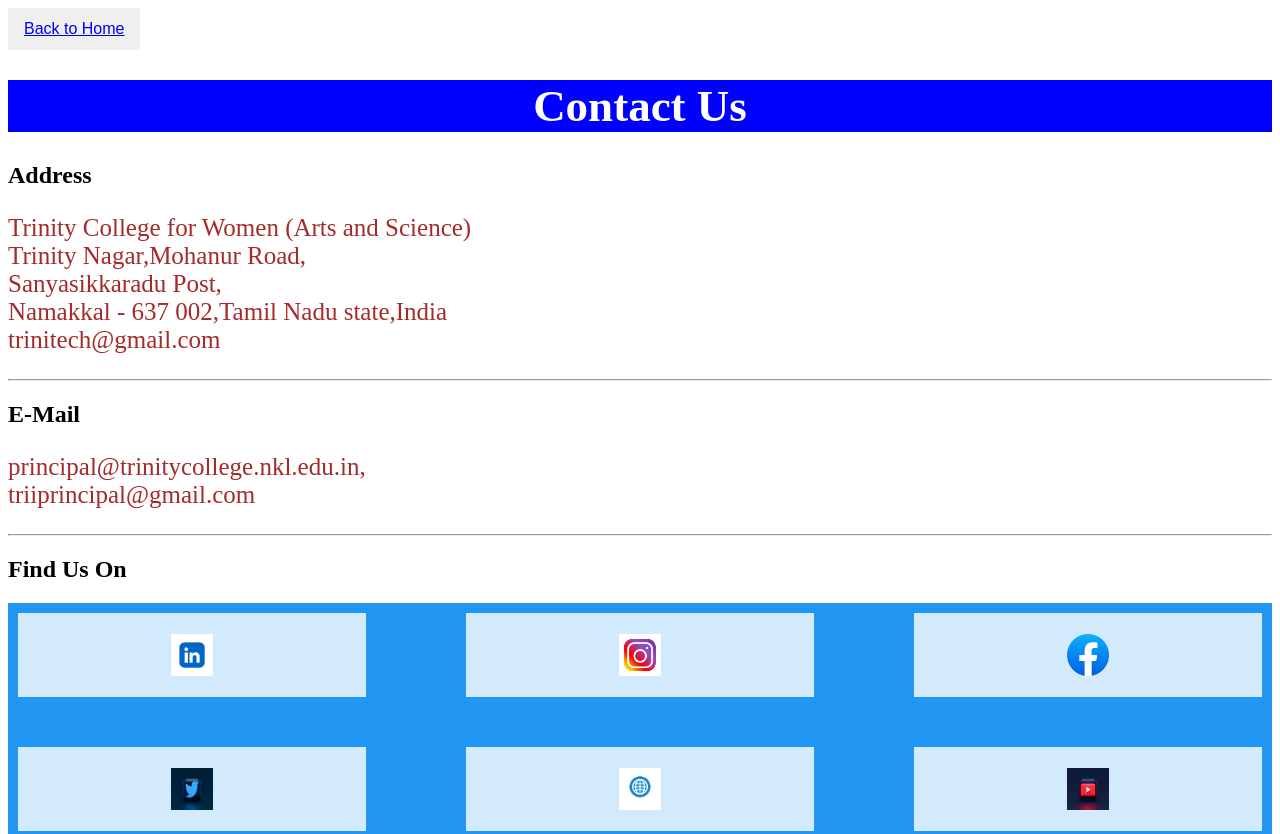
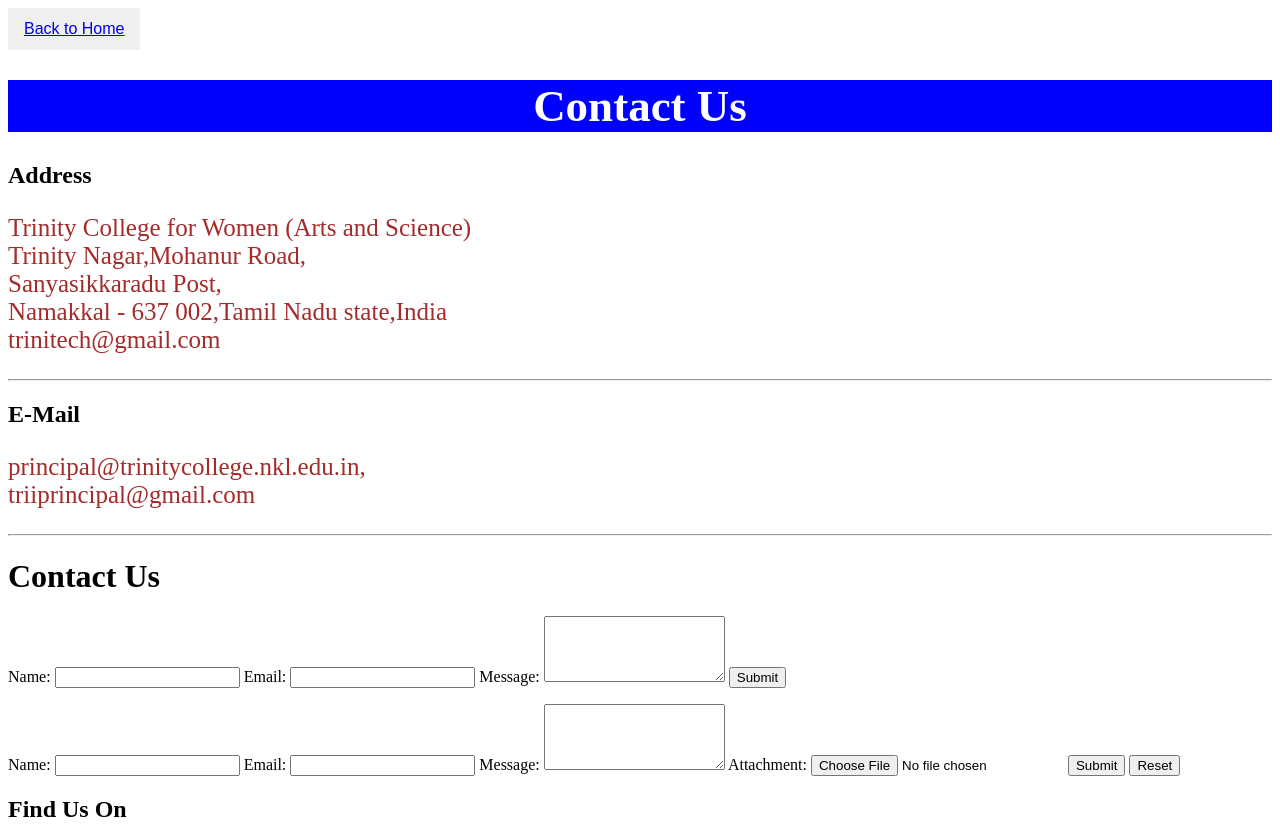
Before and after one commit to kiruthikadev/TrinityCollegeForWomen, a plain HTML site: page contact.html in a window 1280 px wide. Shown: the top 834 px of the page. Drawn offline with Linux system fonts and the light colour scheme.

Commit message:
menubarchanged form added

```diff
--- a/contact.html
+++ b/contact.html
@@ -56,7 +56,37 @@
   <p class="p-style">
  principal@trinitycollege.nkl.edu.in,<br>
 			triiprincipal@gmail.com</p>
+
    <hr>
+   <h1>Contact Us</h1>
+  <form action="#" method="post">
+    <label for="name">Name:</label>
+    <input type="text" id="name" name="name" required>
+
+    <label for="email">Email:</label>
+    <input type="email" id="email" name="email" required>
+
+    <label for="message">Message:</label>
+    <textarea id="message" name="message" rows="4" required></textarea>
+
+    <input type="submit" value="Submit">
+  </form>
+  <form action="#" method="post" autocomplete="off" enctype="multipart/form-data">
+    <label for="name">Name:</label>
+    <input type="text" id="name" name="name" required maxlength="50">
+
+    <label for="email">Email:</label>
+    <input type="email" id="email" name="email" required>
+
+    <label for="message">Message:</label>
+    <textarea id="message" name="message" rows="4" required></textarea>
+
+    <label for="attachment">Attachment:</label>
+    <input type="file" id="attachment" name="attachment">
+
+    <input type="submit" value="Submit">
+    <input type="reset" value="Reset">
+	</form>
    <h2 style="color:black">Find Us On</h2>
    <div class="grid-container">
   <div class="grid-item"><a href="https://www.linkedin.com/company/trinity-college-for-women/" target="_blank"><img src="linkedin-logo-linkedin-symbol-linkedin-icon-free-free-vector.jpg" alt="https://www.linkedin.com/company/trinity-college-for-women/" style="width:42px;height:42px;"></a>
```
Also changed, not shown: index.html (+4 -3 lines).
